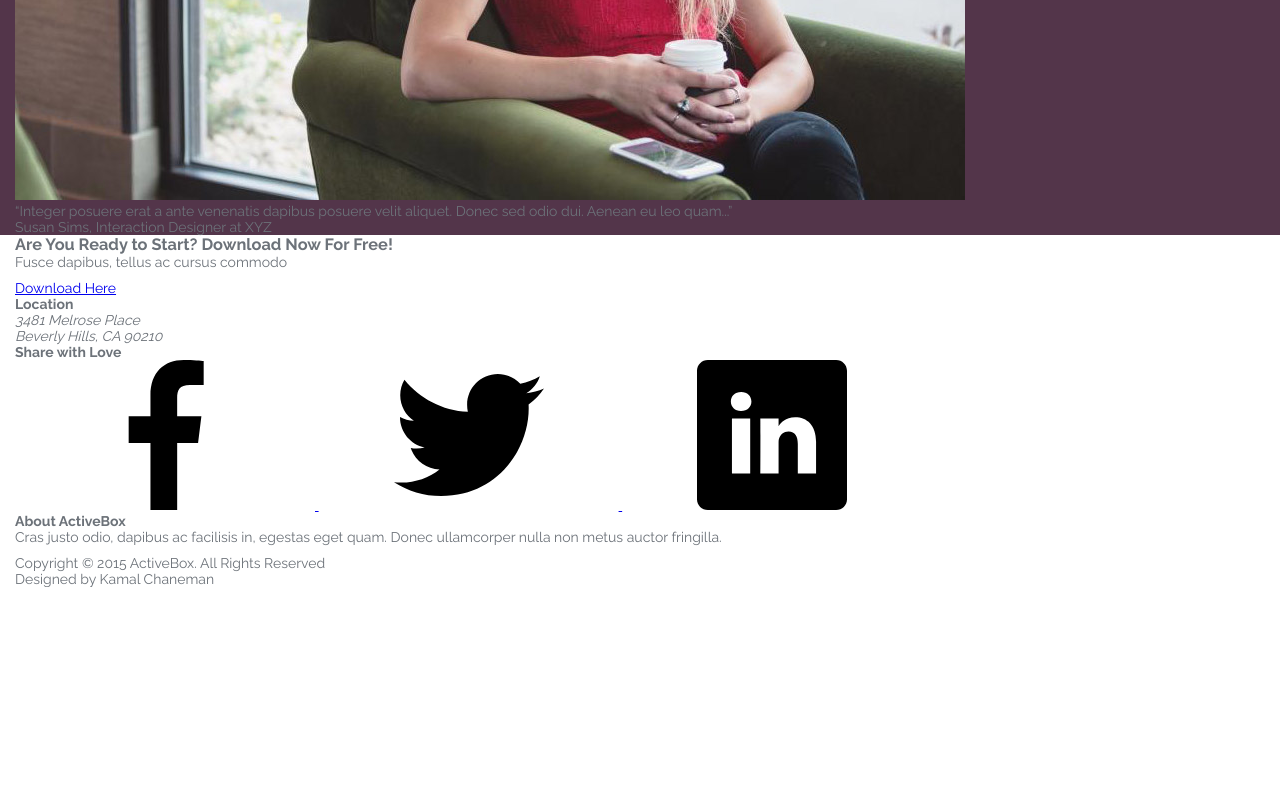
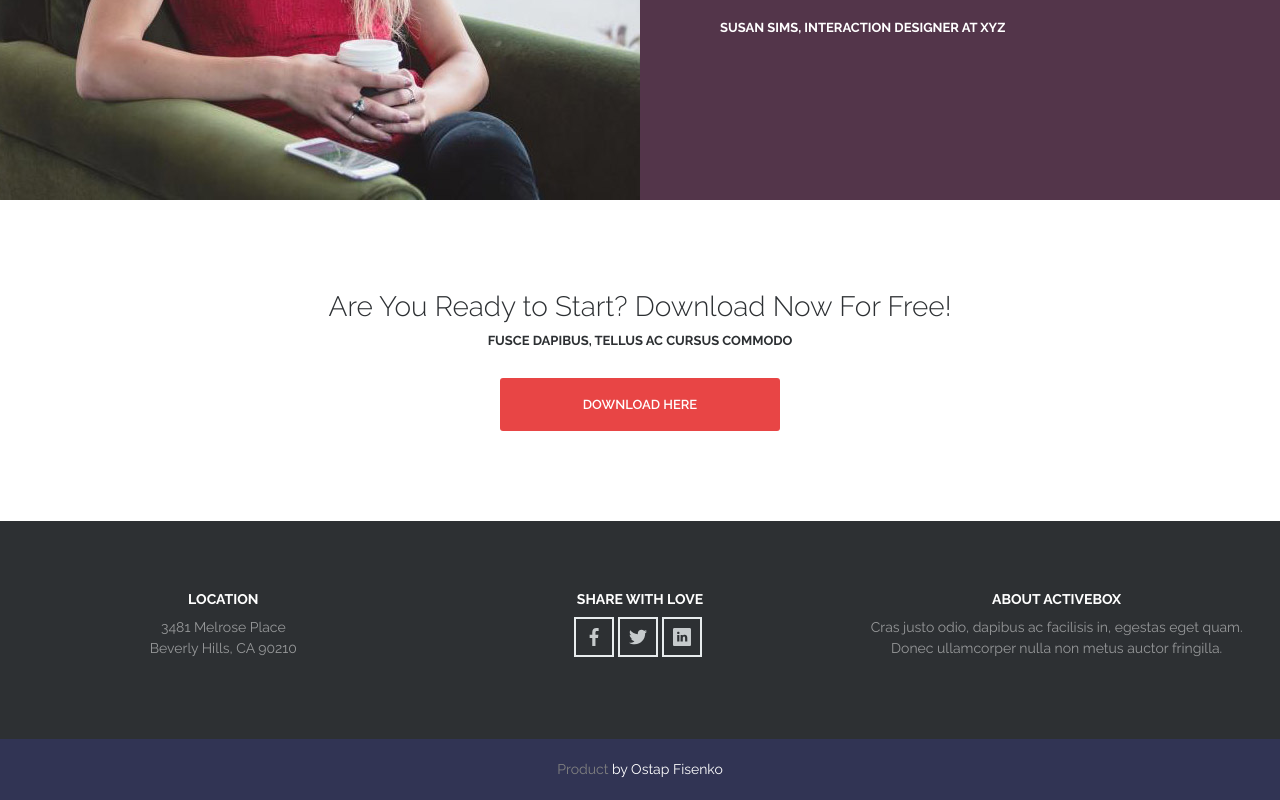
Before and after one commit to OstapFisenko/Service, a plain HTML site: page index.html in a window 1280 px wide. Shown: the part 2598-3398 px from the top of the page. Before the commit the page ends 3185 px from the top, so only its background shows below. Drawn offline with nearby package versions, Linux system fonts and the light colour scheme.

Commit message:
All in SASS

```diff
--- a/index.html
+++ b/index.html
@@ -359,7 +359,7 @@
 			<div class="download__text">
 				<p>Fusce dapibus, tellus ac cursus commodo</p>
 			</div>
-			<a href="#" class="btn  btn--red btn--long">Download Here</a>
+			<a href="#" class="btn--red btn--long">Download Here</a>
 		</div>
 	</div>
 <!-- /DOWNLOAD -->
@@ -382,19 +382,19 @@
 					<h4 class="footer__title">Share with Love</h4>
 					<div class="social  social--footer">
 						<a class="social__item" href="https://ru-ru.facebook.com" target="_blank">
-							<svg class="social__icon  social__icon--facebook">
+							<svg class="social__icon  facebook">
 								<use xlink:href="#facebook"></use>
 							</svg>
 						</a>
 
 						<a class="social__item" href="https://twitter.com" target="_blank">
-							<svg class="social__icon  social__icon--twitter">
+							<svg class="social__icon  twitter">
 								<use xlink:href="#twitter"></use>
 							</svg>
 						</a>
 
 						<a class="social__item" href="https://www.linkedin.cn/login"  target="blank">
-							<svg class="social__icon  social__icon--linkedin">
+							<svg class="social__icon  linkedin">
 								<use xlink:href="#linkedin"></use>
 							</svg>
 						</a>
@@ -415,8 +415,7 @@
 		<div class="copyright">
 			<div class="container">
 				<div class="copyright__text">
-					<div>Copyright © 2015 ActiveBox. All Rights Reserved</div>
-					<div>Designed <span>by Kamal Chaneman</span></div>
+					<div>Product <span>by Ostap Fisenko</span></div>
 				</div>
 			</div>
 		</div>
--- a/style.scss
+++ b/style.scss
@@ -236,8 +236,10 @@ p {
             font-weight: 400;
 
         }
-        .btn{
+    }
+}
 
+.btn--red{
     display: inline-block;
     vertical-align: top;
     padding: 19px 50px;
@@ -255,18 +257,12 @@ p {
     text-transform: uppercase;
     text-decoration: none;
 
-        }
-
-        .btn--red{
-
     background-color: #e84545;
 
     transition: background-color .2s linear;
 
     &:hover{
         background-color: #e73131;
-            }
-        }
     }
 }
 
@@ -368,7 +364,7 @@ p {
 
 .reviews {
     background-color: #53354a;
-    .reviews__items {
+    .reviews__item {
         display: flex;
         flex-wrap: wrap;
 
@@ -416,3 +412,144 @@ p {
         }
     }
 }
+
+.download {
+    margin: 90px 0;
+	text-align: center;
+    .download__item {
+
+        font-family: 'Raleway', sans-serif;
+        font-size: 28px;
+        font-weight: 300;
+        color: #2d3033;
+
+        margin-bottom: 10px;
+
+    }
+    .download__text {
+        font-size: 13px;
+        color: #2d3033;
+        font-weight: 700;
+        text-transform: uppercase;
+
+        margin-bottom: 30px;
+    }
+
+}
+
+.btn--long {
+    min-width: 280px;
+}
+
+.footer {
+
+    background-color: #2d3033;
+
+    .footer__inner {
+
+        padding: 70px 0;
+
+        display: flex;
+        flex-wrap: wrap;
+
+        .footer__block {
+            width: 33.33333%;
+
+            padding: 0 15px;
+            text-align: center;
+            .footer__title {
+
+                font-size: 14px;
+                font-weight: 700;
+                color: #fff;
+                text-transform: uppercase;
+
+                margin-bottom: 10px;
+
+            }
+
+            .footer__address {
+
+                font-size: 14px;
+                line-height: 1.5;
+                font-style: normal;
+                color: rgba(255, 255, 255, .5);
+
+            }
+            .footer__text {
+
+                font-size: 14px;
+                line-height: 1.5;
+                color: rgba(255, 255, 255, .5);
+
+            }
+        }
+    }
+
+    .copyright {
+
+        padding: 20px 0;
+
+        background-color: #313454;
+
+        .copyright__text {
+
+                text-align: center;
+                font-size: 14px;
+                line-height: 1.5;
+                color: #808080;
+
+            span {
+                color: #fff;
+            }
+        }
+    }
+}
+
+.social{
+    display: flex;
+    justify-content: center;
+
+    .social__item {
+        display: flex;
+
+        justify-content: center;
+        align-items: center;
+        margin-right: 4px;
+
+        width: 40px;
+        height: 40px;
+
+        border: 1px solid #e8ecee;
+
+        transition: background .2s linear;
+
+        background: none;
+
+        border-width: 2px;
+        background-color: transparent;
+        background-repeat: 2px;
+
+        &:hover {
+            background-color: #e8ecee;
+        }
+
+        .social__icon{
+            display: block;
+            height: 18px;
+            fill: #c6cacc;
+
+            transition: fill .1s linear;
+
+            &.twitter:hover {
+                fill: #1faee9;
+            }
+            &.facebook:hover {
+                fill: #3b5998;
+            }
+            &.linkedin:hover {
+                fill: #0e76a8;
+            }
+        }
+    }
+}
```
Also changed, not shown: style.css, 1 other file. Lines whose indentation alone changed are shown as unchanged.
